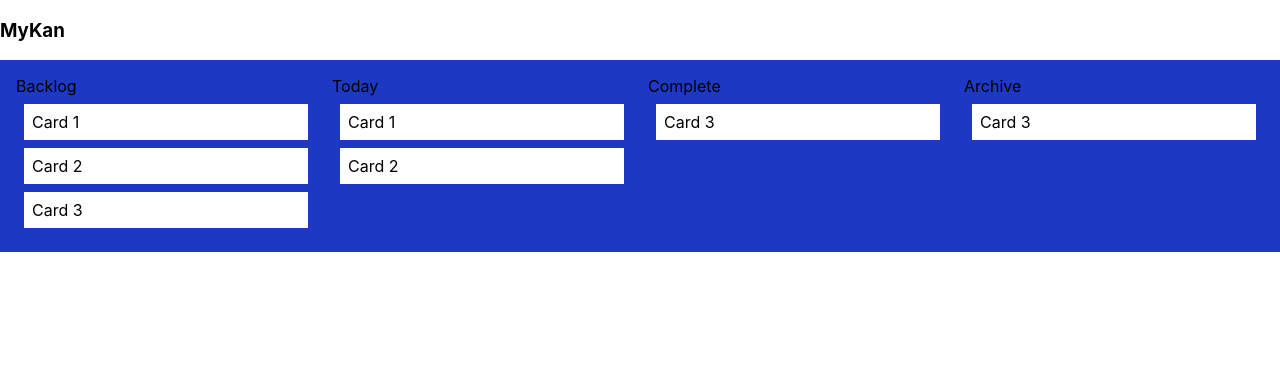
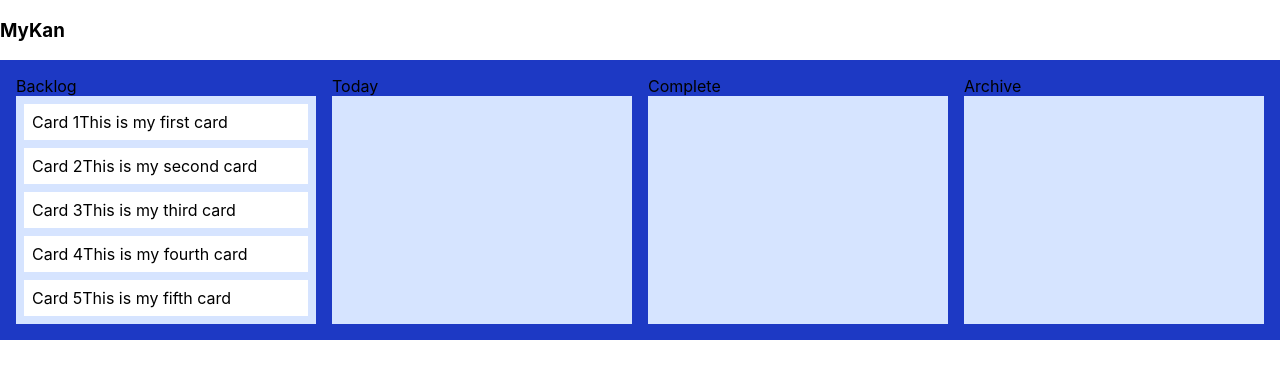
Before and after one commit to angeline-tech/myKanSpike, a React (Create React App) app: page / in a window 1280 px wide. Shown: the top 378 px of the page. Built offline with nearby package versions, Linux system fonts and the light colour scheme.

Commit message:
basic draggable

```diff
--- a/package.json
+++ b/package.json
@@ -8,8 +8,10 @@
     "@testing-library/user-event": "^12.1.10",
     "ant-design": "^1.0.0",
     "antd": "^4.15.3",
+    "immer": "^9.0.2",
     "lodash": "^4.17.21",
     "react": "^17.0.2",
+    "react-beautiful-dnd": "^13.1.0",
     "react-dom": "^17.0.2",
     "react-scripts": "4.0.3",
     "styled-components": "^5.2.3",
--- a/src/components/kanban/board.js
+++ b/src/components/kanban/board.js
@@ -1,6 +1,9 @@
 import _ from "lodash";
 import styled from "styled-components"
 import KanbanColumn from "./column"
+import { DragDropContext } from 'react-beautiful-dnd';
+import { useState } from 'react';
+import produce from 'immer';
 
 const BoardRoot = styled.div`
     min-height: 0;
@@ -17,29 +20,72 @@ display: flex;
 justify-content: space-around;
 `;
 
-const card1 = {description:"Card 1"}
-const card2 = {description:"Card 2"}
-const card3 = {description:"Card 3"}
-const cards = [card1,card2,card3]
 
-export const boardState = [
-    {status:"Backlog",cards:[card1,card2,card3]},
-    {status:"Today",cards:[card1,card2]},
-    {status:"Complete",cards:[card3]},
-    {status:"Archive",cards:[card3]},
-]
+const card1 = {id:"1", title:"Card 1",description:"This is my first card"}
+const card2 = {id:"2", title:"Card 2",description:"This is my second card"}
+const card3 = {id:"3", title:"Card 3",description:"This is my third card"}
+const card4 = {id:"4", title:"Card 4",description:"This is my fourth card"}
+const card5 = {id:"5", title:"Card 5",description:"This is my fifth card"}
+
+
+ const initalBoardState = {
+    "Backlog":{status:"Backlog",cards:[card1,card2,card3,card4,card5]},
+    "Today":{status:"Today",cards:[]},
+    "Complete":{status:"Complete",cards:[]},
+    "Archive":{status:"Archive",cards:[]},
+}
+
 
 const KanbanBoard = () => {
+
+
+const [itemsByStatus, setItemsByStatus] = useState(initalBoardState)
+
+const handleDragEnd = ({
+    source,
+    destination,
+  }) => {
+    setItemsByStatus((current) =>
+      produce(current, (draft) => {
+        // dropped outside the list
+        if (!destination) {
+          return;
+        }
+        console.log("source")
+        console.log(source)
+        console.log("destination")
+        console.log(destination)
+        console.log("current")
+        console.log(current)
+        console.log("draft")
+        console.log(draft)
+        const [removed] = draft[
+          source.droppableId
+        ].cards.splice(source.index, 1);
+        draft[destination.droppableId].cards.splice(
+          destination.index,
+          0,
+          removed
+        );
+      })
+    );
+  };
+
+
     return(
+        <>
+        <DragDropContext onDragEnd={handleDragEnd}>
             <BoardRoot>
                 <BoardContent>
-                {_.map(boardState,colProps => {
+                    {_.values(itemsByStatus).map(colProps => {
                         return(
                             <KanbanColumn {...colProps}></KanbanColumn>
                         )
                     })}
                 </BoardContent>
             </BoardRoot>
+        </DragDropContext>
+        </>
     )
 }
 
--- a/src/components/kanban/card.js
+++ b/src/components/kanban/card.js
@@ -9,14 +9,16 @@ const StyledCard = styled(Card)`
   background-color: ${(props) => (props.isDragging ? '#fafafa' : '#fff')};
 `;
 
-const KanbanCard = (props) => {
-
-
-
+const KanbanCard = ( {item,
+    status,
+    isDragging,
+    onEdit,
+    onDelete}) => {
     return(
         <StyledCard
-        isDragging={false}>
-            {props.description}
+        id={item.id}>
+            {item.title}
+            {item.description}
         </StyledCard>
     )
 }
--- a/src/components/kanban/column.js
+++ b/src/components/kanban/column.js
@@ -1,6 +1,8 @@
 import { Card } from "antd"
 import styled from "styled-components"
+import { Droppable, Draggable } from 'react-beautiful-dnd';
 import KanbanCard from "./card"
+import {colours} from '../../common/colours';
 
 const ColumnRoot = styled(Card)`
 user-select: none;
@@ -19,12 +21,48 @@ min-width: 0;
 `;
 
 const KanbanColumn = (props) => {
+
+
+const DroppableRoot = styled.div`
+  height: 100%;
+  overflow-y: auto;
+  background-color: ${({ isDraggingOver }) =>
+    isDraggingOver ? colours.primary[2] : colours.primary[1]};
+`;
+
     return(
         <ColumnRoot
         title={props.status}>
-            {props.cards.map((card)=>(
-                <KanbanCard {...card}/>
-            ))}
+            <Droppable droppableId={props.status}>
+        {(provided, snapshot) => (
+          <DroppableRoot
+            ref={provided.innerRef}
+            {...provided.droppableProps}
+            isDraggingOver={snapshot.isDraggingOver}
+          >
+            {props.cards.map((item, index) => {
+              return (
+                <Draggable key={item.id} draggableId={item.id} index={index}>
+                  {(provided, snapshot) => (
+                    <div
+                      key={item.id}
+                      ref={provided.innerRef}
+                      {...provided.draggableProps}
+                      {...provided.dragHandleProps}
+                    >
+                      <KanbanCard
+                        item={item}
+                        status={item.status}
+                      />
+                    </div>
+                  )}
+                </Draggable>
+              );
+            })}
+            {provided.placeholder}
+          </DroppableRoot>
+        )}
+      </Droppable>
         </ColumnRoot>
     )
 }
```
Also changed, not shown: 1 other file (tests, documents, lock files or other folders). Lines whose indentation alone changed are shown as unchanged.
